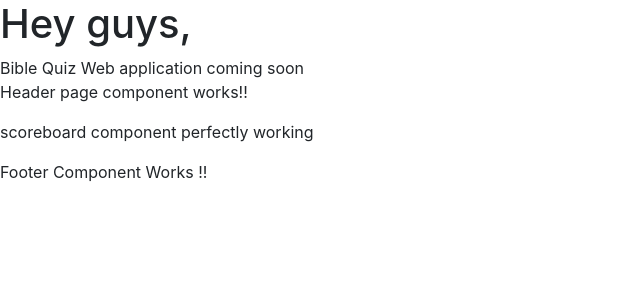
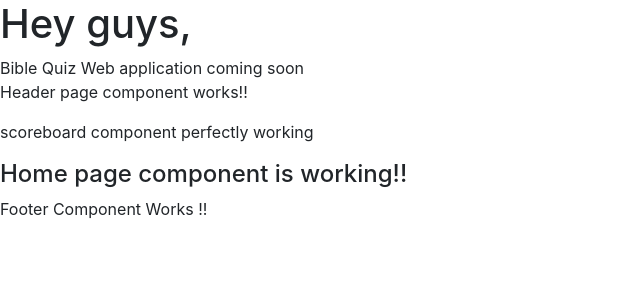
Before and after one commit to NgoziEmeh/Bible-quiz-web-app-frontend, an Angular app: page / in a window 1280 px wide. Shown: the top 300 px of the page, without its empty margins (0-640 px from the left). Built offline with nearby package versions, Linux system fonts and the light colour scheme.

Commit message:
home templateurl

```diff
--- a/src/app/app.component.html
+++ b/src/app/app.component.html
@@ -7,4 +7,5 @@ Web application coming soon
 
 <app-header></app-header>
 <app-scoreboard></app-scoreboard>
+<app-home></app-home>
 <app-footer></app-footer>
--- a/src/app/home/home.component.html
+++ b/src/app/home/home.component.html
@@ -0,0 +1 @@
+<h4>Home page component is working!!</h4>
```
